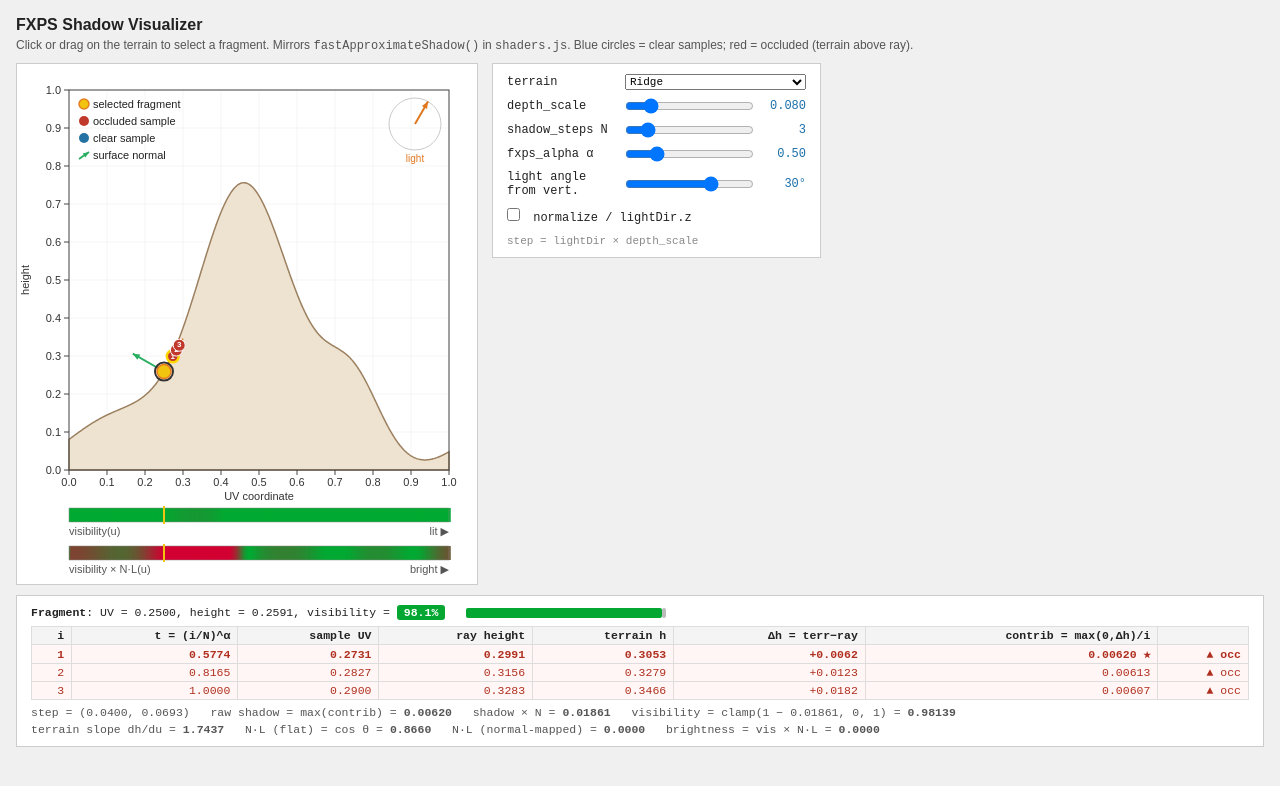
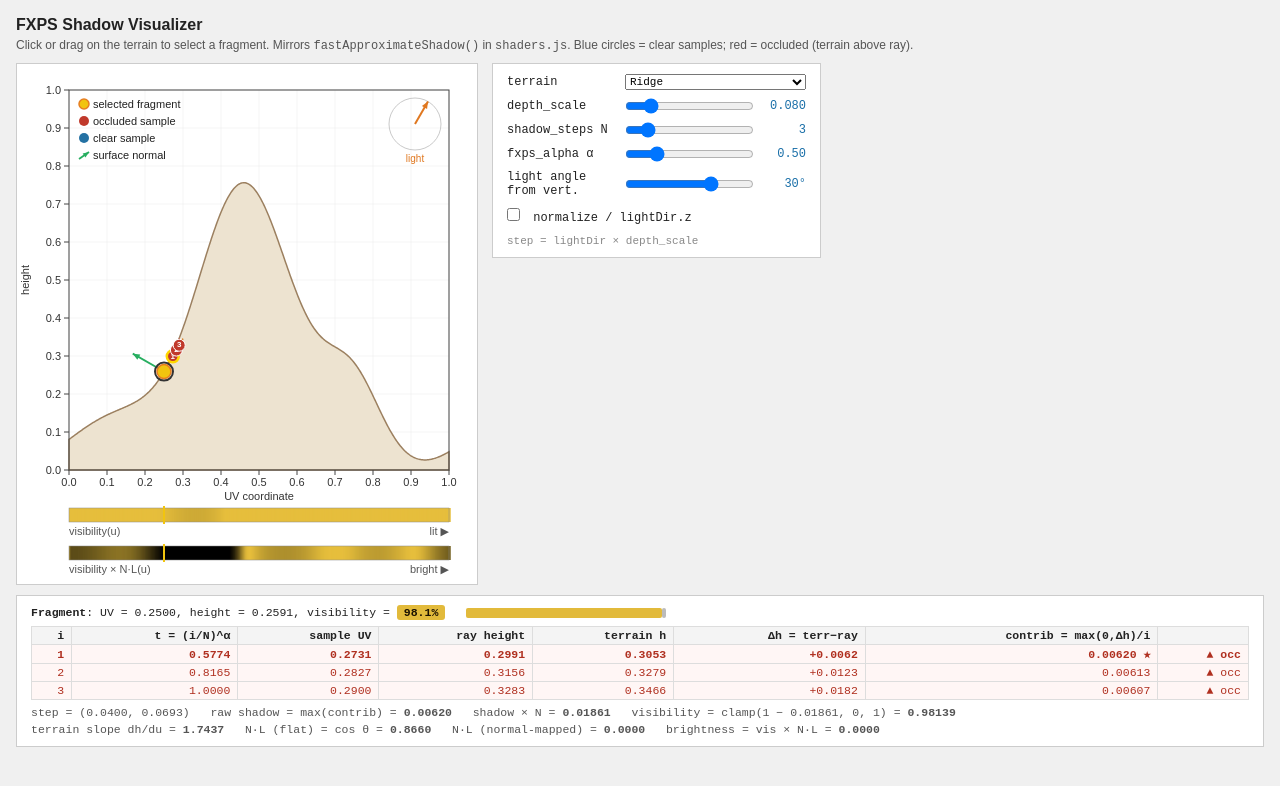
Before and after one commit to stasm/fauxpas, a plain HTML site: page interactive.html in a window 1280 px wide. Drawn offline with Linux system fonts and the light colour scheme.

Commit message:
Restyle visualizer strips to black-to-yellow color scheme
Replaces the unpleasant green/red mix with a paperlike black → warm
yellow gradient (rgb scale: 230, 190, 60). Applied consistently to
both the visibility strip, the brightness strip, and the info-panel
badge/bar. Badge text switches between dark brown and light yellow for
legibility at both ends of the range.

Co-Authored-By: Claude Sonnet 4.6 <noreply@anthropic.com>

```diff
--- a/interactive.html
+++ b/interactive.html
@@ -254,9 +254,10 @@ function drawShadowStrip() {
     for (let k = 0; k < SAMPLES; k++) {
         const u = k / SAMPLES;
         const { visibility } = computeFXPS(u, S.depthScale, S.N, S.alpha, S.angle, S.normalize);
-        const r = Math.round(210 * (1 - visibility));
-        const g = Math.round(170 * visibility);
-        ctx.fillStyle = `rgb(${r},${g},50)`;
+        const r = Math.round(230 * visibility);
+        const g = Math.round(190 * visibility);
+        const b = Math.round(60 * visibility);
+        ctx.fillStyle = `rgb(${r},${g},${b})`;
         ctx.fillRect(LX + k * W / SAMPLES, STRIP_Y, Math.ceil(W / SAMPLES) + 1, STRIP_H);
     }
     // border
@@ -286,9 +287,10 @@ function drawBrightnessStrip() {
         const { visibility } = computeFXPS(u, S.depthScale, S.N, S.alpha, S.angle, S.normalize);
         const { nm } = computeNdotL(u, theta);
         const v = visibility * nm;
-        const r = Math.round(210 * (1 - v));
-        const g = Math.round(170 * v);
-        ctx.fillStyle = `rgb(${r},${g},50)`;
+        const r = Math.round(230 * v);
+        const g = Math.round(190 * v);
+        const b = Math.round(60 * v);
+        ctx.fillStyle = `rgb(${r},${g},${b})`;
         ctx.fillRect(LX + k * W / SAMPLES, STRIP_Y, Math.ceil(W / SAMPLES) + 1, STRIP_H);
     }
     // border
@@ -502,20 +504,19 @@ function draw() {
 }
 
 // ── Info panel ────────────────────────────────────────────────────────────
-function hsv(v) {   // visibility 0..1 → rgb string
-    const r = Math.round(210 * (1 - v)), g = Math.round(170 * v);
-    return `rgb(${r},${g},50)`;
+function paperColor(v) {   // visibility 0..1 → rgb string (black → warm yellow)
+    return `rgb(${Math.round(230*v)},${Math.round(190*v)},${Math.round(60*v)})`;
 }
 
 function updateInfo(samples, rawShadow, visibility, surfH, fragUV, maxContrib, stepX, stepZ) {
     const pct = (visibility * 100).toFixed(1);
     const barW = Math.round(visibility * 200);
-    const col  = hsv(visibility);
+    const col  = paperColor(visibility);
 
     let html = `<div style="margin-bottom:6px;">
         <b>Fragment</b>: UV = ${fragUV.toFixed(4)}, height = ${surfH.toFixed(4)},
         visibility =
-        <span style="background:${col};color:white;padding:1px 7px;border-radius:3px;font-weight:bold;">${pct}%</span>
+        <span style="background:${col};color:${visibility>0.4?'#1a1000':'#e8d070'};padding:1px 7px;border-radius:3px;font-weight:bold;">${pct}%</span>
         &nbsp;
         <span style="display:inline-block;width:${barW}px;height:10px;background:${col};vertical-align:middle;border-radius:2px;"></span><span style="display:inline-block;width:${200-barW}px;height:10px;background:#bbb;vertical-align:middle;border-radius:2px;"></span>
     </div>`;
```
